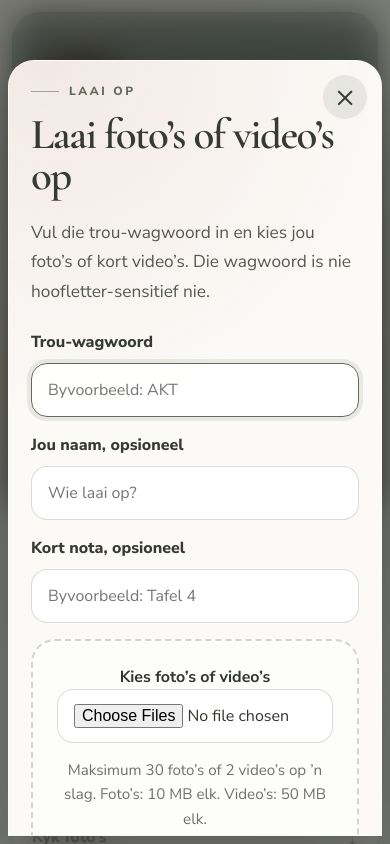
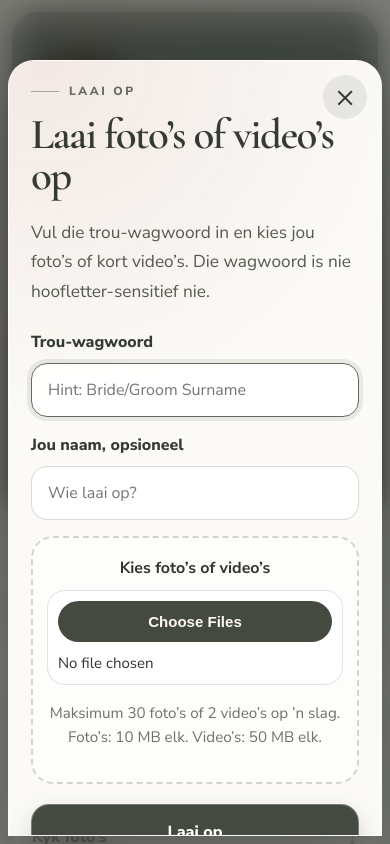
Before and after one commit to Kobusodl/wedding-site, a website: page public/gallery/index.html in a window 390 px wide. Both pictures are taken after a click on the button "Laai foto’s op". Shown: the top 844 px of the page. Drawn offline with nearby package versions, Linux system fonts and the light colour scheme; no server answers.

Commit message:
Update UI v2

```diff
--- a/public/assets/css/styles.css
+++ b/public/assets/css/styles.css
@@ -740,7 +740,51 @@ input:focus, textarea:focus, select:focus {
   text-align: center;
   background: rgba(255,255,255,.58);
 }
-.upload-drop input { background: white; }
+.upload-drop input {
+  width: min(100%, 560px);
+  margin-top: 10px;
+  padding: 12px;
+  border-radius: 18px;
+  border: 1px solid rgba(98,106,89,.18);
+  background: rgba(255,255,255,.82);
+  color: var(--text-dark);
+}
+.upload-drop input::file-selector-button {
+  margin-right: 12px;
+  border: 0;
+  border-radius: 999px;
+  padding: 10px 16px;
+  background: #454A41;
+  color: #fffaf2;
+  font-weight: 850;
+  cursor: pointer;
+}
+.upload-submit {
+  position: relative;
+  overflow: hidden;
+  min-height: 58px;
+  margin-top: 4px;
+  border: 1px solid rgba(255,255,255,.28);
+  background: linear-gradient(135deg, #454A41, #343A31);
+  box-shadow: 0 18px 38px rgba(69, 74, 65, .24);
+}
+.upload-submit::after {
+  content: "";
+  position: absolute;
+  inset: 0;
+  background: linear-gradient(110deg, transparent 0%, rgba(255,255,255,.18) 45%, transparent 70%);
+  transform: translateX(-115%);
+  transition: transform .5s ease;
+}
+.upload-submit:hover,
+.upload-submit:focus-visible {
+  background: linear-gradient(135deg, #4E554A, #383D35);
+  box-shadow: 0 22px 46px rgba(69, 74, 65, .3);
+}
+.upload-submit:hover::after,
+.upload-submit:focus-visible::after {
+  transform: translateX(115%);
+}
 .progress-list { display: grid; gap: 8px; margin-top: 16px; }
 .progress-item { background: rgba(255,255,255,.72); border-radius: 14px; padding: 10px 12px; font-size: .93rem; }
 
@@ -1885,6 +1929,28 @@ select {
     transform: translateY(-3px);
   }
 
+  .upload-drop {
+    padding: 18px 14px;
+    border-radius: 22px;
+  }
+
+  .upload-drop input {
+    padding: 10px;
+    font-size: .94rem;
+  }
+
+  .upload-drop input::file-selector-button {
+    display: block;
+    width: 100%;
+    margin: 0 0 10px;
+    padding: 12px 14px;
+  }
+
+  .upload-submit {
+    min-height: 56px;
+    border-radius: 18px;
+  }
+
   .page-links .mobile-section-grid {
     grid-template-columns: 1fr;
   }
--- a/public/gallery/index.html
+++ b/public/gallery/index.html
@@ -89,22 +89,18 @@
     <form id="upload-form" class="form" style="margin-top:24px;">
       <div class="form-row">
         <label for="password">Trou-wagwoord</label>
-        <input id="password" name="password" required autocomplete="off" placeholder="Byvoorbeeld: AKT">
+        <input id="password" name="password" required autocomplete="off" placeholder="Hint: Bride/Groom Surname">
       </div>
       <div class="form-row">
         <label for="uploaderName">Jou naam, opsioneel</label>
         <input id="uploaderName" name="uploaderName" autocomplete="name" placeholder="Wie laai op?">
-      </div>
-      <div class="form-row">
-        <label for="uploaderMessage">Kort nota, opsioneel</label>
-        <input id="uploaderMessage" name="uploaderMessage" placeholder="Byvoorbeeld: Tafel 4">
       </div>
       <div class="upload-drop">
         <label for="media-files"><strong>Kies foto’s of video’s</strong></label>
         <input id="media-files" name="files" type="file" multiple accept="image/jpeg,image/png,image/webp,image/heic,.heic,video/mp4,video/quicktime,.mov" required>
         <p class="small-note">Maksimum 30 foto’s of 2 video’s op ’n slag. Foto’s: 10 MB elk. Video’s: 50 MB elk.</p>
       </div>
-      <button class="btn btn-primary full" type="submit">Laai op</button>
+      <button class="btn btn-primary full upload-submit" type="submit">Laai op</button>
       <div id="upload-status" class="status" role="status" aria-live="polite"></div>
       <div id="upload-progress" class="progress-list"></div>
     </form>
--- a/wrangler.toml
+++ b/wrangler.toml
@@ -15,8 +15,8 @@ binding = "MEDIA_BUCKET"
 bucket_name = "kobus-anika-wedding-media"
 
 [vars]
-WEDDING_UPLOAD_PASSWORD = "AKT"
-ADMIN_PASSWORD = "change-this-password"
+WEDDING_UPLOAD_PASSWORD = "Odendaal"
+ADMIN_PASSWORD = "Odendaal"
 MAX_PHOTO_MB = "15"
 MAX_VIDEO_MB = "100"
 MAX_TOTAL_STORAGE_MB = "9500"
```
